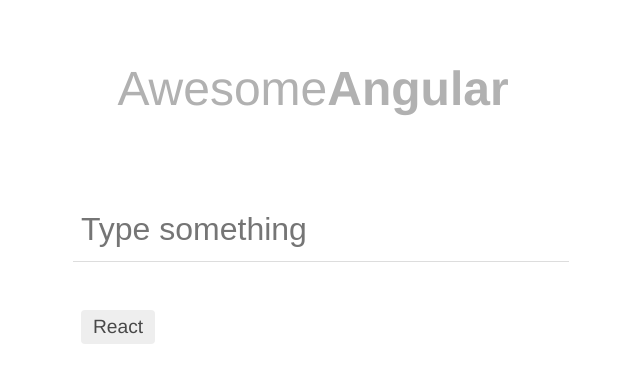
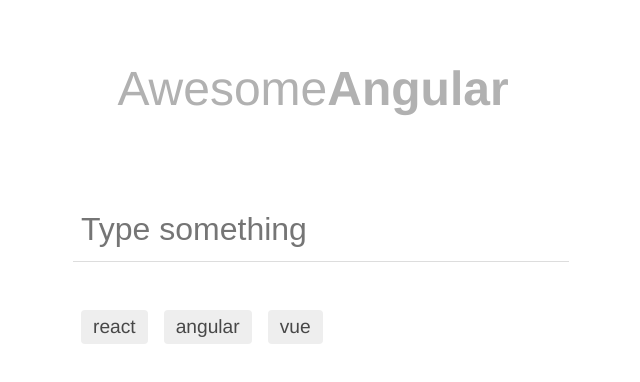
Before and after one commit to n3tr/ng2react, an Angular app: page / in a window 1280 px wide. Shown: the top 382 px of the page, without its empty margins (327-967 px from the left). Built offline with nearby package versions, Linux system fonts and the light colour scheme.

Commit message:
Add Service

```diff
--- a/src/app/app.module.ts
+++ b/src/app/app.module.ts
@@ -10,7 +10,7 @@
 import { TopicFormComponent } from './topic-form/topic-form.component';
 import { TopicListComponent } from './topic-list/topic-list.component';
 
-
+import { TopicService } from './topic.service';
 
 //
 // APPLICATION ROUTES
@@ -36,7 +36,7 @@
     HttpModule,
     RouterModule.forRoot(appRoutes)
   ],
-  providers: [],
+  providers: [TopicService],
   bootstrap: [AppComponent]
 })
 export class AppModule { }
--- a/src/app/dashboard/dashboard.component.ts
+++ b/src/app/dashboard/dashboard.component.ts
@@ -3,24 +3,22 @@
 import { BehaviorSubject } from 'rxjs/BehaviorSubject';
 import { Router } from '@angular/router';
 
-
+import { TopicService } from '../topic.service';
 
 @Component({
   selector: 'dashboard',
   templateUrl: './dashboard.component.html'
 })
-export class DashboardComponent implements OnInit {
+export class DashboardComponent {
 
-  topics = new BehaviorSubject<String[]>(['React']);
+  topics: BehaviorSubject<string[]>;
 
-  constructor( private router: Router) { }
-
-  ngOnInit() {
+  constructor( private router: Router, private topicService: TopicService) {
+    this.topics = this.topicService.topics;
   }
 
   addTopic(topic: string) {
-    const currentTopics = this.topics.getValue();
-    this.topics.next(currentTopics.concat([topic]));
+    this.topicService.addTopic(topic);
   }
 
   selectTopic(topic: string) {
--- a/src/app/models/Repo.ts
+++ b/src/app/models/Repo.ts
@@ -4,8 +4,10 @@
   full_name: string;
   stargazers_count: number;
   avatar_url: string;
+  html_url: string;
 
   constructor(json: any) {
+    this.html_url = json.html_url;
     this.id = json.id;
     this.name = json.name;
     this.full_name = json.full_name;
--- a/src/app/result-page/result-page.component.html
+++ b/src/app/result-page/result-page.component.html
@@ -4,9 +4,10 @@
   <div class="search-result">
 
     <span *ngIf="loading | async">Loading...</span>
+
     <ul class="repo-list">
       <li class="repo-list__item" *ngFor="let repo of repos | async">
-        <a href="#">
+        <a [href]="repo.html_url">
           <div class="repo-info">
             <img class="repo-info__avatar" [src]="repo.avatar_url"/>
             <span class="repo-info__title">{{ repo.name }}</span>
--- a/src/app/topic-form/topic-form.component.ts
+++ b/src/app/topic-form/topic-form.component.ts
@@ -18,7 +18,6 @@
     event.preventDefault();
     this.onSubmitTopic.emit(this.currentText);
     this.currentText = '';
-
   }
 
 }
--- /dev/null
+++ b/src/app/topic.service.ts
@@ -0,0 +1,16 @@
+import { Injectable } from '@angular/core';
+import { BehaviorSubject } from 'rxjs/BehaviorSubject';
+
+@Injectable()
+export class TopicService {
+
+  topics = new BehaviorSubject<string[]>(['react', 'angular', 'vue']);
+
+  constructor() { }
+
+  addTopic(topic) {
+    const currentTopics = this.topics.getValue();
+    this.topics.next(currentTopics.concat([topic]));
+  }
+
+}
```
